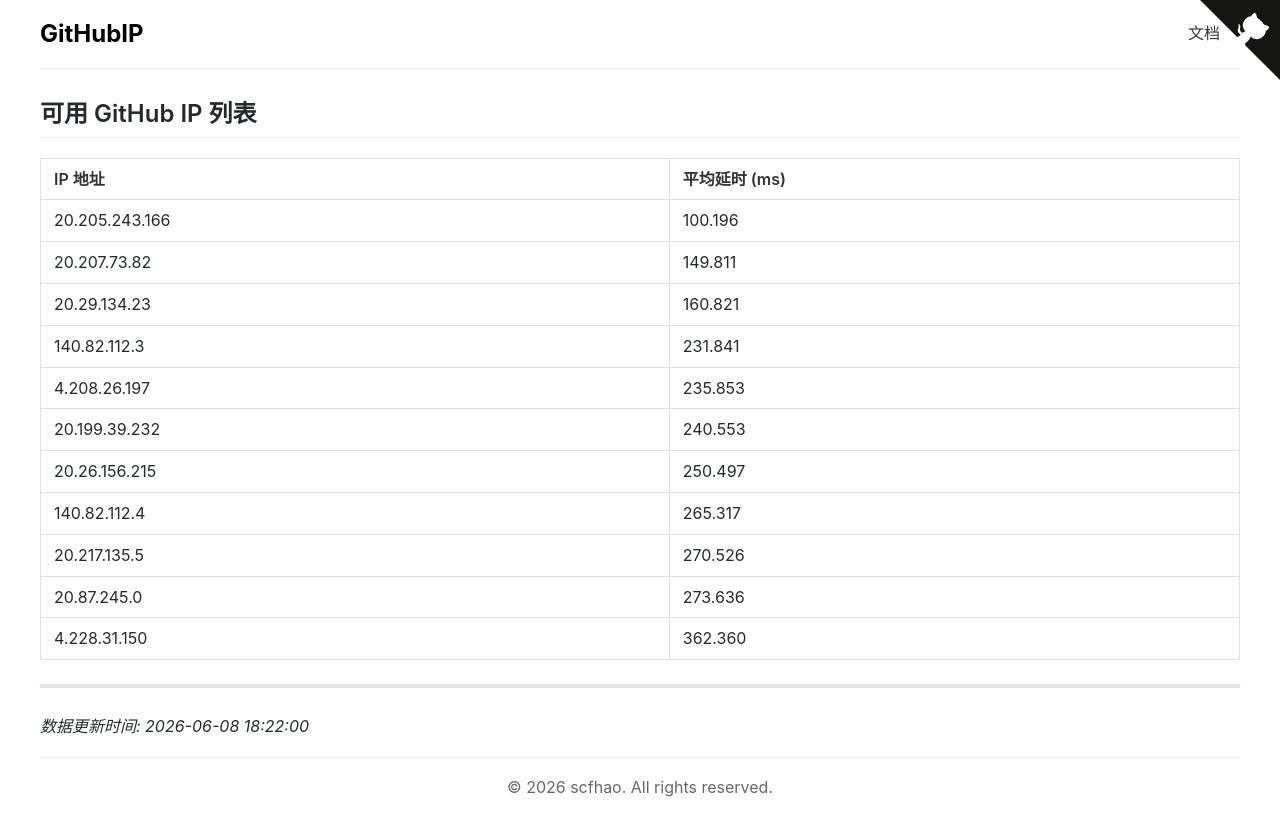
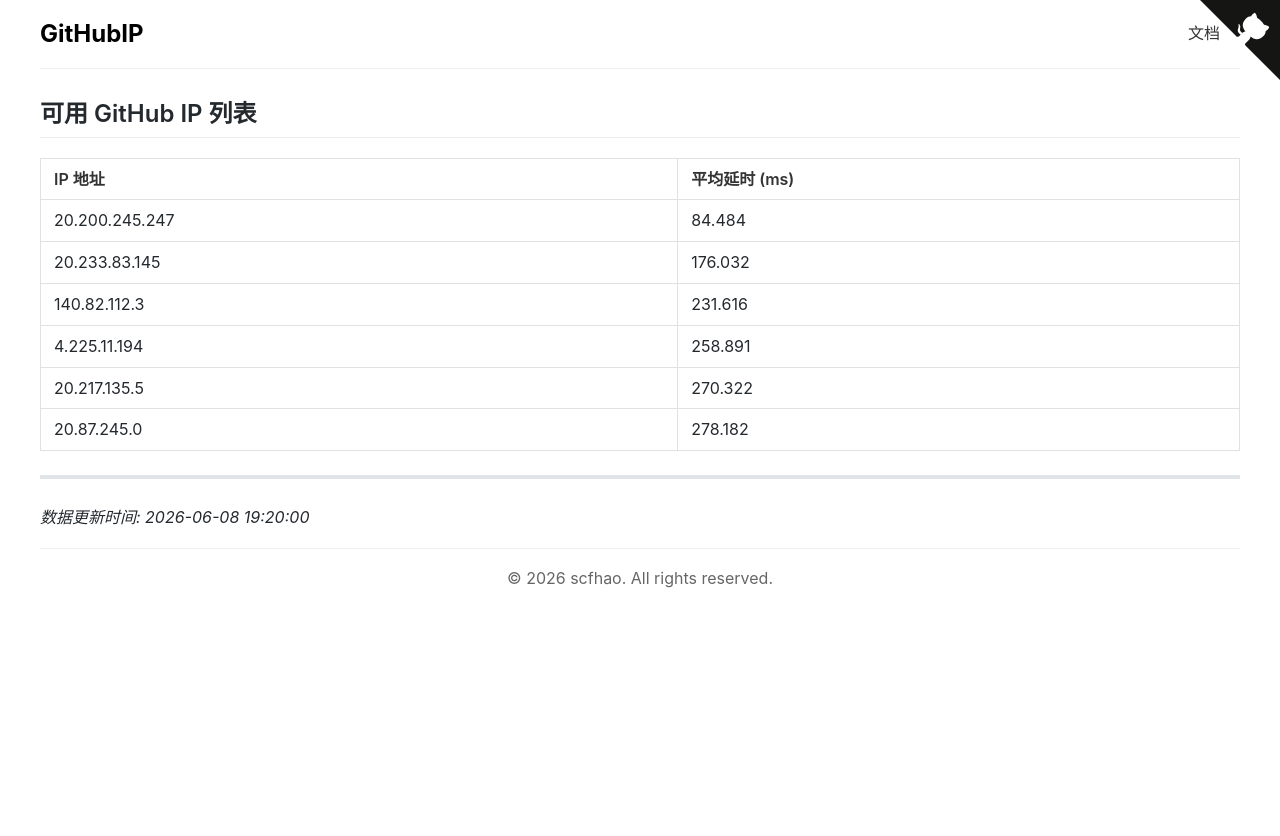
Before and after one commit to scfhao/GitHubIP, a Jekyll site: the page built from index.md, in a window 1280 px wide. Shown: the top 836 px of the page. Built offline with Jekyll 4.4.1, drawn with Linux system fonts in a browser that asks for light colours.

Commit message:
自动脚本执行 - 2026-06-08 19:20:00

```diff
--- a/index.md
+++ b/index.md
@@ -1,25 +1,20 @@
 ---
 layout: home
 title: GitHub IP 列表
-date: 2026-06-08 18:22:00
+date: 2026-06-08 19:20:00
 ---
 
 ## 可用 GitHub IP 列表
 
 | IP 地址 | 平均延时 (ms) |
 |---------|--------------|
-| 20.205.243.166 | 100.196 |
-| 20.207.73.82 | 149.811 |
-| 20.29.134.23 | 160.821 |
-| 140.82.112.3 | 231.841 |
-| 4.208.26.197 | 235.853 |
-| 20.199.39.232 | 240.553 |
-| 20.26.156.215 | 250.497 |
-| 140.82.112.4 | 265.317 |
-| 20.217.135.5 | 270.526 |
-| 20.87.245.0 | 273.636 |
-| 4.228.31.150 | 362.360 |
+| 20.200.245.247 | 84.484 |
+| 20.233.83.145 | 176.032 |
+| 140.82.112.3 | 231.616 |
+| 4.225.11.194 | 258.891 |
+| 20.217.135.5 | 270.322 |
+| 20.87.245.0 | 278.182 |
 
 ---
 
-*数据更新时间: 2026-06-08 18:22:00*
+*数据更新时间: 2026-06-08 19:20:00*
```
